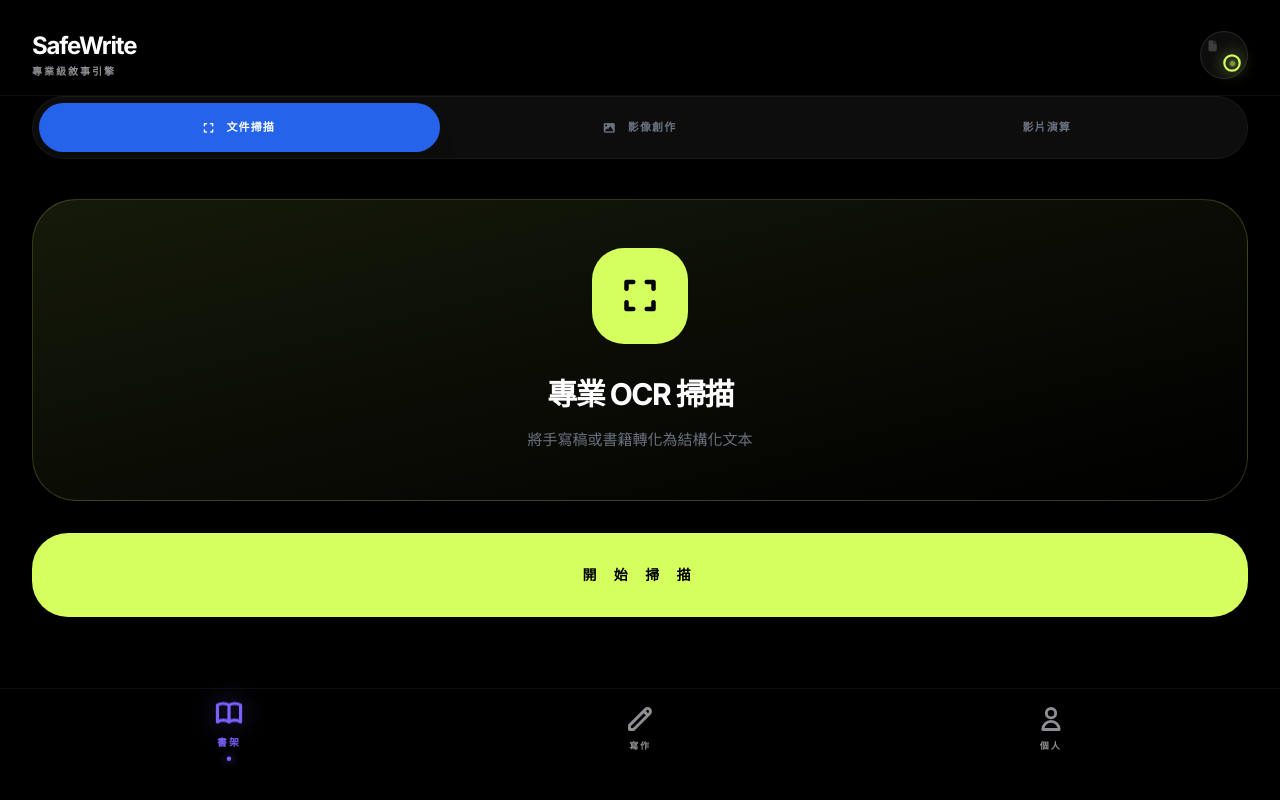
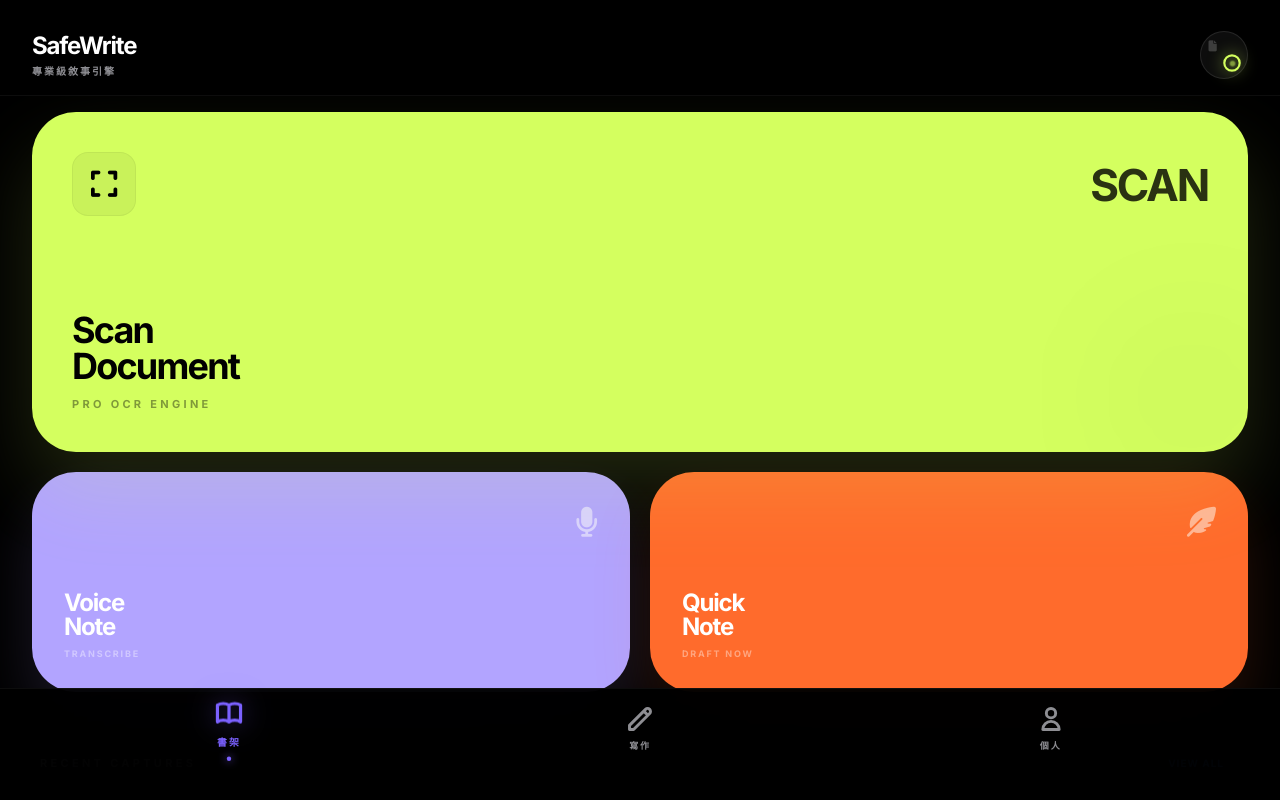
Before and after one commit to tsait770/SafeWrite, a React (Vite) app: page / in a window 1280 px wide. Both pictures are taken after a click on the button 1224 px from the left and 55 px from the top of the page. Built offline with nearby package versions, Linux system fonts and the light colour scheme.

Commit message:
feat: Refactor capture and security settings
Refactors the `CaptureCenter` component by simplifying its state management and removing unused imports. Updates the `SecuritySettingsPage` to include a new retention option.

```diff
--- a/components/CaptureCenter.tsx
+++ b/components/CaptureCenter.tsx
@@ -1,248 +1,218 @@
-import React, { useState, useRef } from 'react';
-import { Project, ImageSize, VideoAspectRatio } from '../types';
-import { geminiService } from '../services/geminiService';
+
+import React, { useState } from 'react';
+import { Project } from '../types';
+
+interface CaptureItem {
+  id: string;
+  title: string;
+  excerpt: string;
+  time: string;
+  type: 'SCAN' | 'VOICE' | 'NOTE';
+  icon: string;
+  color: string;
+}
 
 interface CaptureCenterProps {
   projects: Project[];
   onSaveToProject: (projectId: string, content: string) => void;
 }
 
-type CaptureTab = 'SCAN' | 'IMAGE' | 'VIDEO';
+const CaptureCenter: React.FC<CaptureCenterProps> = ({ projects, onSaveToProject }) => {
+  const [isProcessing, setIsProcessing] = useState(false);
+  const [showSaveOptions, setShowSaveOptions] = useState<string | null>(null);
 
-const CaptureCenter: React.FC<CaptureCenterProps> = ({ projects, onSaveToProject }) => {
-  const [activeTab, setActiveTab] = useState<CaptureTab>('SCAN');
-  const [isProcessing, setIsProcessing] = useState(false);
-  const [statusMessage, setStatusMessage] = useState('');
-  const [resultUrl, setResultUrl] = useState<string | null>(null);
-  const [prompt, setPrompt] = useState('');
+  const recentCaptures: CaptureItem[] = [
+    {
+      id: '1',
+      title: 'Research Paper Snippet',
+      excerpt: '"The methodology for the quantum entan...',
+      time: '2H AGO',
+      type: 'SCAN',
+      icon: 'fa-file-lines',
+      color: 'bg-green-900/40 text-[#D4FF5F]'
+    },
+    {
+      id: '2',
+      title: 'Meeting Recording',
+      excerpt: '02:44 Audio Log',
+      time: 'YESTERDAY',
+      type: 'VOICE',
+      icon: 'fa-microphone',
+      color: 'bg-purple-900/40 text-[#B2A4FF]'
+    },
+    {
+      id: '3',
+      title: 'Whiteboard Session',
+      excerpt: '3 images attached • Project: Neon Shado...',
+      time: '3 DAYS AGO',
+      type: 'NOTE',
+      icon: 'fa-image',
+      color: 'bg-orange-900/40 text-[#FF6B2C]'
+    },
+  ];
 
-  // Image Generation Settings
-  const [imageSize, setImageSize] = useState<ImageSize>('1K');
-
-  // Video Generation Settings
-  const [aspectRatio, setAspectRatio] = useState<VideoAspectRatio>('16:9');
-  const [videoSourceImage, setVideoSourceImage] = useState<string | null>(null);
-
-  const fileInputRef = useRef<HTMLInputElement>(null);
-
-  const checkAndOpenKeySelector = async () => {
-    // @ts-ignore
-    const hasKey = await window.aistudio.hasSelectedApiKey();
-    if (!hasKey) {
-      // @ts-ignore
-      await window.aistudio.openSelectKey();
-      // Assume success as per instructions
-    }
-  };
-
-  const handleImageGen = async () => {
-    if (!prompt.trim()) return;
+  const handleAction = (type: string) => {
     setIsProcessing(true);
-    setStatusMessage('正在描繪您的想像...');
-    try {
-      await checkAndOpenKeySelector();
-      const url = await geminiService.generateImage(prompt, imageSize);
-      setResultUrl(url);
-      setStatusMessage('創作完成');
-    } catch (e) {
-      console.error(e);
-      setStatusMessage('生成失敗，請檢查金鑰或嘗試更換提示詞');
-    } finally {
+    setTimeout(() => {
       setIsProcessing(false);
-    }
-  };
-
-  const handleVideoGen = async () => {
-    if (!prompt.trim() && !videoSourceImage) return;
-    setIsProcessing(true);
-    setStatusMessage('正在演算時空...這可能需要幾分鐘');
-    try {
-      await checkAndOpenKeySelector();
-      const base64Img = videoSourceImage ? videoSourceImage.split(',')[1] : undefined;
-      const url = await geminiService.generateVideo(prompt, aspectRatio, base64Img);
-      setResultUrl(url);
-      setStatusMessage('影片演算完成');
-    } catch (e) {
-      console.error(e);
-      setStatusMessage('演算失敗，請確保使用付費金鑰');
-    } finally {
-      setIsProcessing(false);
-    }
-  };
-
-  const handleFileChange = (e: React.ChangeEvent<HTMLInputElement>) => {
-    const file = e.target.files?.[0];
-    if (file) {
-      const reader = new FileReader();
-      reader.onload = () => setVideoSourceImage(reader.result as string);
-      reader.readAsDataURL(file);
-    }
+      setShowSaveOptions(`來自 ${type} 的擷取內容片段...`);
+    }, 1500);
   };
 
   return (
-    <div className="px-8 space-y-10 animate-in fade-in duration-700">
-      {/* Tab Switcher */}
-      <div className="flex bg-white/5 p-1.5 rounded-[32px] border border-white/5">
-        {[
-          { id: 'SCAN', label: '文件掃描', icon: 'fa-expand' },
-          { id: 'IMAGE', label: '影像創作', icon: 'fa-image' },
-          { id: 'VIDEO', label: '影片演算', icon: 'fa-movie' }
-        ].map(tab => (
-          <button
-            key={tab.id}
-            onClick={() => { setActiveTab(tab.id as CaptureTab); setResultUrl(null); }}
-            className={`flex-1 flex items-center justify-center space-x-3 py-4 rounded-[26px] text-[11px] font-black uppercase tracking-widest transition-all duration-500 ${activeTab === tab.id ? 'bg-[#2563eb] text-white shadow-xl' : 'text-gray-500 hover:text-white'}`}
+    <div className="px-8 flex flex-col space-y-10 animate-in fade-in duration-700 pb-32">
+      {/* 頂部格柵佈局 */}
+      <div className="grid grid-cols-2 gap-5 pt-4">
+        {/* Scan Document - 螢光綠大卡片 */}
+        <div
+          onClick={() => handleAction('SCAN')}
+          className="col-span-2 h-[340px] bg-[#D4FF5F] rounded-[44px] p-10 flex flex-col justify-between shadow-[0_40px_80px_rgba(212,255,95,0.15)] active:scale-[0.98] transition-all cursor-pointer relative overflow-hidden group"
         >
-            <i className={`fa-solid ${tab.icon}`}></i>
-            <span>{tab.label}</span>
-          </button>
-        ))}
+          <div className="flex justify-between items-start">
+            <div className="w-16 h-16 bg-black/5 rounded-2xl flex items-center justify-center text-black border border-black/5">
+              <i className="fa-solid fa-expand text-3xl"></i>
+            </div>
+            <span className="text-[44px] font-black text-black tracking-tighter opacity-80">SCAN</span>
+          </div>
+          <div>
+            <h3 className="text-4xl font-black text-black tracking-tighter leading-none mb-3">Scan<br/>Document</h3>
+            <p className="text-[11px] font-black text-black/40 uppercase tracking-[0.3em]">PRO OCR ENGINE</p>
+          </div>
+          <div className="absolute -right-10 -bottom-10 w-48 h-48 bg-black/5 rounded-full blur-3xl opacity-50" />
         </div>
 
-      <div className="space-y-8">
-        {activeTab === 'SCAN' && (
-          <div className="space-y-8 animate-in slide-in-from-bottom-4 duration-500">
-            <div className="p-12 bg-gradient-to-br from-[#D4FF5F]/10 to-transparent border border-[#D4FF5F]/20 rounded-[44px] flex flex-col items-center text-center">
-              <div className="w-24 h-24 bg-[#D4FF5F] rounded-[32px] flex items-center justify-center text-black shadow-3xl mb-8">
-                <i className="fa-solid fa-expand text-4xl"></i>
+        {/* Voice Note - 夢幻紫 */}
+        <div
+          onClick={() => handleAction('VOICE')}
+          className="h-[220px] bg-[#B2A4FF] rounded-[44px] p-8 flex flex-col justify-between shadow-[0_30px_60px_rgba(178,164,255,0.15)] active:scale-[0.98] transition-all cursor-pointer group"
+        >
+          <div className="flex justify-end">
+            <i className="fa-solid fa-microphone text-white/50 text-3xl"></i>
           </div>
-              <h3 className="text-3xl font-black text-white tracking-tighter mb-4">專業 OCR 掃描</h3>
-              <p className="text-[15px] text-gray-500 font-medium leading-relaxed max-w-xs">將手寫稿或書籍轉化為結構化文本</p>
+          <div>
+            <h4 className="text-2xl font-black text-white tracking-tighter leading-none mb-2">Voice<br/>Note</h4>
+            <p className="text-[9px] font-black text-white/40 uppercase tracking-[0.2em]">TRANSCRIBE</p>
           </div>
-            <button className="w-full py-8 bg-[#D4FF5F] text-black font-black text-sm uppercase tracking-[0.5em] rounded-[36px] shadow-3xl active:scale-95 transition-all">
-              開 始 掃 描
-            </button>
         </div>
-        )}
 
-        {activeTab === 'IMAGE' && (
-          <div className="space-y-8 animate-in slide-in-from-bottom-4 duration-500">
-            <div className="bg-[#1C1C1E] p-10 rounded-[44px] border border-white/5 space-y-8 shadow-3xl">
-              <div className="space-y-4">
-                <label className="text-[11px] font-black text-slate-500 uppercase tracking-[0.3em] px-2">影像提示詞 PROMPT</label>
-                <textarea
-                  value={prompt}
-                  onChange={(e) => setPrompt(e.target.value)}
-                  placeholder="描繪您腦海中的畫面..."
-                  className="w-full h-32 bg-black/40 rounded-[28px] p-6 text-white text-base font-medium border border-white/5 outline-none focus:border-blue-600 transition-all resize-none"
-                />
+        {/* Quick Note - 活力橘 */}
+        <div
+          onClick={() => handleAction('NOTE')}
+          className="h-[220px] bg-[#FF6B2C] rounded-[44px] p-8 flex flex-col justify-between shadow-[0_30px_60px_rgba(255,107,44,0.15)] active:scale-[0.98] transition-all cursor-pointer group"
+        >
+          <div className="flex justify-end">
+            <i className="fa-solid fa-feather-pointed text-white/50 text-3xl"></i>
+          </div>
+          <div>
+            <h4 className="text-2xl font-black text-white tracking-tighter leading-none mb-2">Quick<br/>Note</h4>
+            <p className="text-[9px] font-black text-white/40 uppercase tracking-[0.2em]">DRAFT NOW</p>
+          </div>
+        </div>
+      </div>
+
+      {/* 最近擷取列表 */}
+      <section className="space-y-6 pt-4">
+        <div className="flex items-center justify-between px-2">
+          <h2 className="text-[11px] font-black text-[#8E8E93] uppercase tracking-[0.3em]">RECENT CAPTURES</h2>
+          <button className="text-[10px] font-black text-blue-500 uppercase tracking-widest bg-blue-500/10 px-4 py-2 rounded-full hover:bg-blue-500/20 transition-all">VIEW ALL</button>
         </div>
 
         <div className="space-y-4">
-                <label className="text-[11px] font-black text-slate-500 uppercase tracking-[0.3em] px-2">輸出尺寸 SIZE</label>
-                <div className="flex gap-3">
-                  {(['1K', '2K', '4K'] as ImageSize[]).map(size => (
+          {recentCaptures.map(item => (
+            <div
+              key={item.id}
+              className="bg-[#1C1C1E] p-6 rounded-[36px] border border-white/5 flex items-center justify-between group active:bg-white/5 transition-all"
+            >
+              <div className="flex items-center space-x-6">
+                <div className={`w-14 h-14 rounded-2xl flex items-center justify-center text-xl ${item.color}`}>
+                  <i className={`fa-solid ${item.icon}`}></i>
+                </div>
+                <div className="flex flex-col">
+                  <div className="flex items-center space-x-3">
+                    <h4 className="text-[15px] font-bold text-white tracking-tight">{item.title}</h4>
+                    <span className="text-[9px] font-black text-gray-600 uppercase tracking-widest">{item.time}</span>
+                  </div>
+                  <p className="text-[11px] text-gray-500 font-medium mt-1 truncate max-w-[180px]">{item.excerpt}</p>
+                </div>
+              </div>
+              <i className="fa-solid fa-chevron-right text-xs text-gray-700 group-hover:text-white transition-colors"></i>
+            </div>
+          ))}
+        </div>
+      </section>
+
+      {/* 底部功能按鈕 */}
+      <div className="pt-6 pb-12">
         <button
-                      key={size}
-                      onClick={() => setImageSize(size)}
-                      className={`flex-1 py-4 rounded-2xl text-[11px] font-black tracking-widest border transition-all ${imageSize === size ? 'bg-blue-600 border-blue-600 text-white shadow-xl' : 'bg-white/5 border-white/5 text-gray-500'}`}
+          onClick={() => handleAction('GENERAL')}
+          className="w-full py-7 bg-gradient-to-r from-blue-600 to-indigo-600 rounded-[44px] text-white font-black text-sm uppercase tracking-[0.4em] shadow-[0_25px_50px_rgba(37,99,235,0.2)] flex items-center justify-center space-x-5 active:scale-95 transition-all"
         >
-                      {size}
+          <div className="w-10 h-10 rounded-full bg-white/20 flex items-center justify-center">
+            <i className="fa-solid fa-plus text-sm"></i>
+          </div>
+          <span>START CAPTURE</span>
+        </button>
+      </div>
+
+      {/* 擷取後分發選單 Modal */}
+      {showSaveOptions && (
+        <div className="fixed inset-0 z-[1000] flex items-end justify-center p-6 animate-in fade-in duration-300">
+          <div className="absolute inset-0 bg-black/80 backdrop-blur-xl" onClick={() => setShowSaveOptions(null)} />
+          <div className="relative w-full max-w-lg bg-[#1C1C1E] rounded-[44px] p-10 flex flex-col space-y-8 animate-in slide-in-from-bottom duration-500 shadow-3xl border border-white/10">
+            <div className="text-center">
+              <h3 className="text-2xl font-black text-white tracking-tight mb-2">擷取成功</h3>
+              <p className="text-[11px] text-gray-500 font-bold uppercase tracking-widest">請選擇儲存目的地</p>
+            </div>
+
+            <div className="grid grid-cols-1 gap-4">
+              <button className="w-full p-6 bg-white/5 hover:bg-white/10 rounded-3xl text-[12px] font-black uppercase tracking-[0.2em] text-white border border-white/5 transition-all flex items-center space-x-4">
+                <i className="fa-solid fa-box-archive text-blue-400 text-lg"></i>
+                <span>存入靈感筆記本</span>
+              </button>
+
+              <div className="relative py-2 flex items-center">
+                <div className="flex-grow h-px bg-white/5"></div>
+                <span className="mx-4 text-[9px] font-black text-gray-700 uppercase tracking-widest">或 插入專案</span>
+                <div className="flex-grow h-px bg-white/5"></div>
+              </div>
+
+              <div className="max-h-56 overflow-y-auto no-scrollbar space-y-3">
+                {projects.map(p => (
+                  <button
+                    key={p.id}
+                    onClick={() => {
+                      onSaveToProject(p.id, showSaveOptions);
+                      setShowSaveOptions(null);
+                    }}
+                    className="w-full p-5 rounded-3xl bg-black/40 border border-white/5 flex items-center justify-between hover:border-blue-500/50 transition-all group"
+                  >
+                    <div className="flex items-center space-x-5">
+                      <div className="w-10 h-10 rounded-xl flex items-center justify-center" style={{ backgroundColor: p.color }}>
+                        <i className={`fa-solid ${p.icon} text-black text-sm`}></i>
+                      </div>
+                      <span className="text-sm font-bold text-white">{p.name}</span>
+                    </div>
+                    <i className="fa-solid fa-plus-circle text-gray-700 group-hover:text-blue-500"></i>
                   </button>
                 ))}
               </div>
             </div>
-
-              {resultUrl && (
-                <div className="relative group rounded-[32px] overflow-hidden border border-white/10 shadow-3xl">
-                  <img src={resultUrl} className="w-full h-auto" alt="Generated" />
-                  <div className="absolute inset-0 bg-black/60 opacity-0 group-hover:opacity-100 transition-opacity flex items-center justify-center">
-                    <button onClick={() => window.open(resultUrl)} className="px-6 py-3 bg-white text-black font-black rounded-full text-[10px] uppercase tracking-widest">
-                      查看原始圖
-                    </button>
+            <button onClick={() => setShowSaveOptions(null)} className="w-full py-4 text-[11px] font-black text-gray-600 uppercase tracking-widest hover:text-white transition-colors">暫不儲存</button>
           </div>
         </div>
       )}
 
-              <button
-                onClick={handleImageGen}
-                disabled={isProcessing || !prompt}
-                className={`w-full py-7 rounded-[32px] text-white font-black text-sm uppercase tracking-[0.4em] transition-all flex items-center justify-center space-x-4 ${isProcessing ? 'bg-gray-800' : 'bg-blue-600 shadow-[0_20px_50px_rgba(37,99,235,0.4)] active:scale-95'}`}
-              >
-                {isProcessing ? (
-                  <div className="w-5 h-5 border-2 border-white/30 border-t-white rounded-full animate-spin"></div>
-                ) : <i className="fa-solid fa-wand-magic-sparkles"></i>}
-                <span>{isProcessing ? statusMessage : '生 成 影 像'}</span>
-              </button>
+      {/* 處理中遮罩 */}
+      {isProcessing && (
+        <div className="fixed inset-0 z-[2000] bg-black/90 backdrop-blur-3xl flex flex-col items-center justify-center animate-in fade-in duration-300">
+          <div className="relative w-24 h-24 mb-10">
+            <div className="absolute inset-0 border-4 border-blue-600/20 rounded-full"></div>
+            <div className="absolute inset-0 border-4 border-blue-600 border-t-transparent rounded-full animate-spin"></div>
           </div>
-            <p className="text-center text-[10px] text-gray-600 font-bold uppercase tracking-widest">
-              影像由 Nano Banana Pro 驅動，需提供付費金鑰
-            </p>
+          <h2 className="text-2xl font-black text-white tracking-tighter animate-pulse">精準救贖創作思緒...</h2>
+          <p className="text-[10px] text-gray-500 font-black uppercase tracking-[0.4em] mt-3">ALGORITHMIC REDEMPTION ACTIVE</p>
         </div>
       )}
-
-        {activeTab === 'VIDEO' && (
-          <div className="space-y-8 animate-in slide-in-from-bottom-4 duration-500">
-            <div className="bg-[#1C1C1E] p-10 rounded-[44px] border border-white/5 space-y-8 shadow-3xl">
-              <div className="space-y-4">
-                <label className="text-[11px] font-black text-slate-500 uppercase tracking-[0.3em] px-2">參考影像 (可選)</label>
-                <div
-                  onClick={() => fileInputRef.current?.click()}
-                  className="w-full aspect-video bg-black/40 rounded-[28px] border-2 border-dashed border-white/10 flex flex-col items-center justify-center cursor-pointer hover:border-orange-600/40 transition-all overflow-hidden relative"
-                >
-                  {videoSourceImage ? (
-                    <img src={videoSourceImage} className="w-full h-full object-cover" alt="Source" />
-                  ) : (
-                    <>
-                      <i className="fa-solid fa-cloud-arrow-up text-3xl text-gray-700 mb-4"></i>
-                      <p className="text-[11px] font-black text-gray-600 uppercase tracking-widest">點擊或拖放照片</p>
-                    </>
-                  )}
-                  <input type="file" ref={fileInputRef} onChange={handleFileChange} className="hidden" accept="image/*" />
-                </div>
-              </div>
-
-              <div className="space-y-4">
-                <label className="text-[11px] font-black text-slate-500 uppercase tracking-[0.3em] px-2">動態提示詞 PROMPT</label>
-                <textarea
-                  value={prompt}
-                  onChange={(e) => setPrompt(e.target.value)}
-                  placeholder="描述影像該如何律動..."
-                  className="w-full h-32 bg-black/40 rounded-[28px] p-6 text-white text-base font-medium border border-white/5 outline-none focus:border-orange-600 transition-all resize-none"
-                />
-              </div>
-
-              <div className="space-y-4">
-                <label className="text-[11px] font-black text-slate-500 uppercase tracking-[0.3em] px-2">影片比例 RATIO</label>
-                <div className="flex gap-3">
-                  {(['16:9', '9:16'] as VideoAspectRatio[]).map(ratio => (
-                    <button
-                      key={ratio}
-                      onClick={() => setAspectRatio(ratio)}
-                      className={`flex-1 py-4 rounded-2xl text-[11px] font-black tracking-widest border transition-all ${aspectRatio === ratio ? 'bg-[#FF6B2C] border-[#FF6B2C] text-white shadow-xl' : 'bg-white/5 border-white/5 text-gray-500'}`}
-                    >
-                      {ratio === '16:9' ? '橫向 16:9' : '縱向 9:16'}
-                    </button>
-                  ))}
-                </div>
-              </div>
-
-              {resultUrl && (
-                <div className="rounded-[32px] overflow-hidden border border-white/10 shadow-3xl bg-black">
-                  <video src={resultUrl} controls className="w-full aspect-video" />
-                </div>
-              )}
-
-              <button
-                onClick={handleVideoGen}
-                disabled={isProcessing || (!prompt && !videoSourceImage)}
-                className={`w-full py-7 rounded-[32px] text-white font-black text-sm uppercase tracking-[0.4em] transition-all flex items-center justify-center space-x-4 ${isProcessing ? 'bg-gray-800' : 'bg-[#FF6B2C] shadow-[0_20px_50px_rgba(255,107,44,0.4)] active:scale-95'}`}
-              >
-                {isProcessing ? (
-                  <div className="w-5 h-5 border-2 border-white/30 border-t-white rounded-full animate-spin"></div>
-                ) : <i className="fa-solid fa-clapperboard"></i>}
-                <span>{isProcessing ? statusMessage : '演 算 影 片'}</span>
-              </button>
-            </div>
-            <div className="p-8 bg-blue-600/5 border border-blue-600/10 rounded-[36px] flex items-center space-x-6">
-               <i className="fa-solid fa-circle-info text-blue-500 text-xl"></i>
-               <p className="text-[11px] text-gray-500 leading-relaxed font-medium">
-                 影像演算由 Veo 驅動。請務必選取已啟用計費功能的 Google API 金鑰，並預留約 2-5 分鐘處理時間。
-               </p>
-            </div>
-          </div>
-        )}
-      </div>
     </div>
   );
 };
--- a/components/SecuritySettingsPage.tsx
+++ b/components/SecuritySettingsPage.tsx
@@ -17,6 +17,7 @@ const SecuritySettingsPage: React.FC<SecuritySettingsPageProps> = ({ settings, o
     return () => window.removeEventListener('resize', handleResize);
   }, []);
 
+  // 新增 240 選項
   const retentionOptions: (number | 'NEVER')[] = [30, 60, 90, 120, 180, 240, 360, 'NEVER'];
 
   return (
```
Lines whose indentation alone changed are shown as unchanged.
